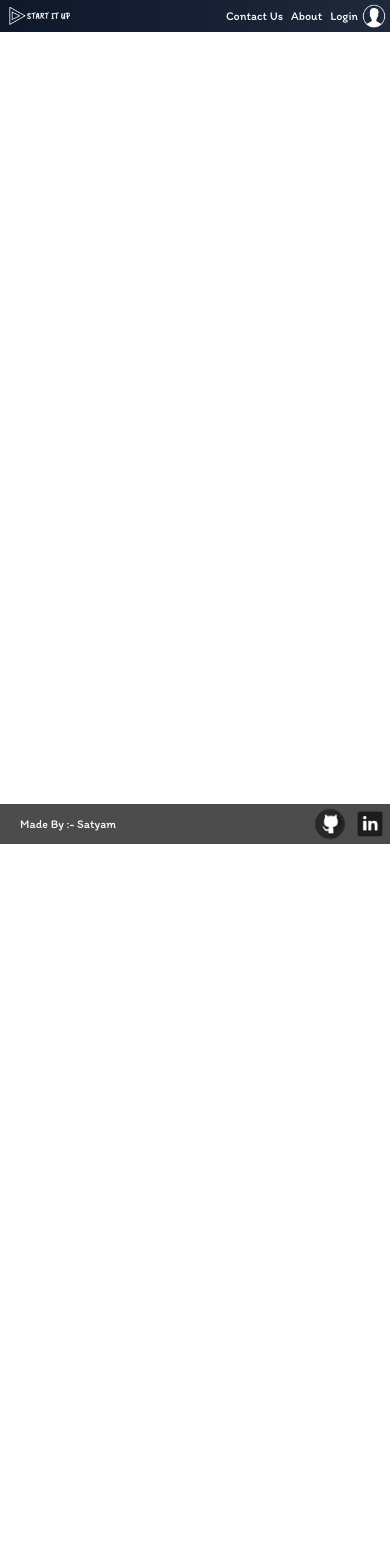
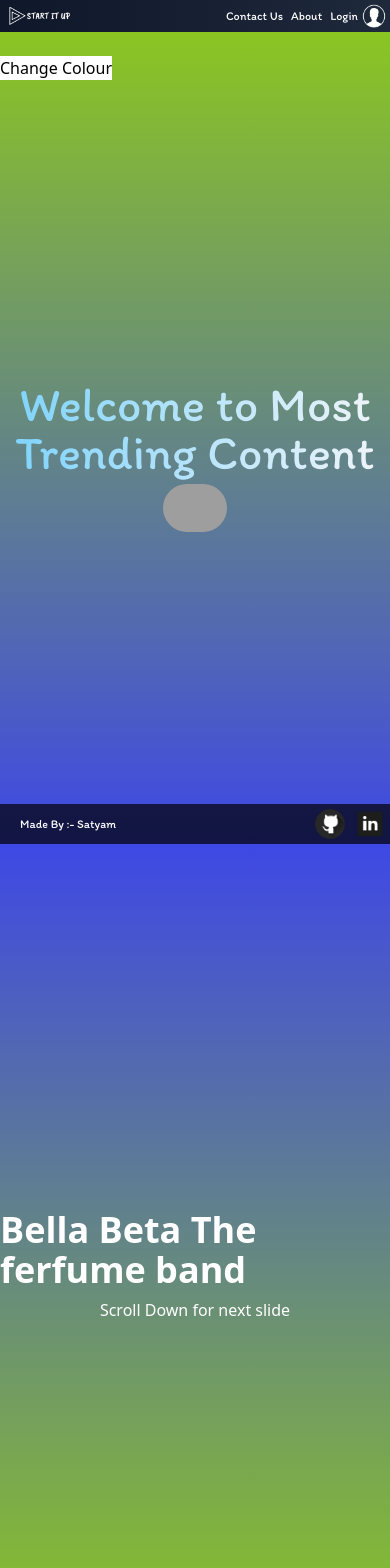
Before and after one commit to kalviumcommunity/S59_SatyamSharma_StartItUp, a React (Vite) app in the folder client/: page /trending in a window 390 px wide. Shown: the top 1568 px of the page. Before the commit the page ends 844 px from the top, so only its background shows below. Built offline with nearby package versions, Linux system fonts and the light colour scheme; grey boxes are pictures that could not be loaded; a web font is replaced by a local one.

Commit message:
Trending Page Added

```diff
--- a/client/src/App.jsx
+++ b/client/src/App.jsx
@@ -7,7 +7,7 @@ import VerifiedUser from './Pages/VerifiedUser';
 import Publish from './Pages/Publish';
 import Streaming from './components/Streaming';
 import Feedback from './Pages/Feedback';
-
+import Trending from './Pages/Trending';
 
 function App() {
   return (
@@ -19,6 +19,9 @@ function App() {
         <Route path='publishUser' element={<Publish />} />
         <Route path='streaming' element={<Streaming />} />
         <Route path='feedback' element={<Feedback />} />
+        <Route path='trending' element={<Trending />} />
+
+
 
       </Routes>
       <Footer/>
--- a/client/src/Pages/Home.jsx
+++ b/client/src/Pages/Home.jsx
@@ -18,8 +18,10 @@ function Home() {
           <Link to='/feedback'>
         <button className='text-black bg-white p-2 font-itim  hover:scale-105 rounded m-3 w-32 mx-6'>Feedback</button>
         </Link>
+        <Link to='/trending'>
+        <button className='text-black bg-white p-2 font-itim hover:scale-105  rounded m-3 w-32 mx-6'>Trending</button>
+        </Link>
         <button className='text-black bg-white p-2 font-itim hover:scale-105  rounded m-3 w-32 mx-6'>Connect</button>
-        <button className='text-black bg-white p-2 font-itim hover:scale-105  rounded m-3 w-32 mx-6'>Trending</button>
         <button className='text-black bg-white p-2 font-itim hover:scale-105  rounded m-3 w-32 mx-6'>Investor</button>
         <button className='text-black bg-white p-2 font-itim hover:scale-105  rounded m-3 w-32 mx-6'>Strike</button>
         <button className='text-black bg-white p-2 font-itim hover:scale-105  rounded m-3 w-32 mx-6'>New</button>
--- /dev/null
+++ b/client/src/Pages/Trending.jsx
@@ -0,0 +1,60 @@
+import React, { useState, useEffect } from 'react';
+
+function Trending() {
+  const [color1, setColor1] = useState('');
+  const [color2, setColor2] = useState('');
+  const [showScrollMessage, setShowScrollMessage] = useState(false);
+
+  useEffect(() => {
+    generateRandomColors();
+  }, []);
+
+  const generateRandomColors = () => {
+    const randomColor1 = getRandomDarkColor();
+    const randomColor2 = getRandomDarkColor();
+    setColor1(randomColor1);
+    setColor2(randomColor2);
+  };
+
+  const getRandomDarkColor = () => {
+    const letters = '0123456789ABCDEF';
+    let color = '#';
+    for (let i = 0; i < 6; i++) {
+      color += letters[Math.floor(Math.random() * letters.length)];
+    }
+    return color;
+  };
+
+  return (
+    <div>
+      <div className="relative">
+        <button onClick={generateRandomColors} className='fixed z-50 mt-14 bg-white text-black'>Change Colour</button>
+        <div
+          className="sticky top-0 h-screen flex flex-col items-center justify-center"
+          style={{ background: `linear-gradient(to bottom, ${color1}, ${color2})` }}
+        >
+          <div className='p-1 flex flex-col justify-center items-center sm:w-2/6 w-full pt-10 sm:pt-0'>
+            <h1 className='text-transparent bg-clip-text bg-gradient-to-r to-slate-100 from-sky-300 text-5xl pt-8 p-2 lg:text-7xl xl:text-8xl font-itim text-center min-[400px]:text-7xl  sm:text-6xl '>
+                Welcome to Most Trending Content
+            </h1>
+            <div className="relative" onMouseEnter={() => setShowScrollMessage(true)} onMouseLeave={() => setShowScrollMessage(false)}>
+              <div className={`absolute p-1 z-50 bg-black text-white font-itim rounded-xl ${showScrollMessage ? 'block' : 'hidden'}`}>
+                Scroll Down to see more
+              </div>
+              <img src="https://cdn.geekboots.com/geek/scroll-down-arrow-animation-screenshot-1663661146798.gif" className="w-16 rounded-3xl" alt="" />
+            </div>
+          </div>
+        </div>
+        <div
+          className="sticky top-0 h-screen flex flex-col items-center justify-center text-white"
+          style={{ background: `linear-gradient(to bottom, ${color2}, ${color1})` }}
+        >
+          <h2 className="text-4xl font-bold">Bella Beta The ferfume band</h2>
+          <p className="mt-2">Scroll Down for next slide</p>
+        </div>
+      </div>
+    </div>
+  );
+}
+
+export default Trending;
```
